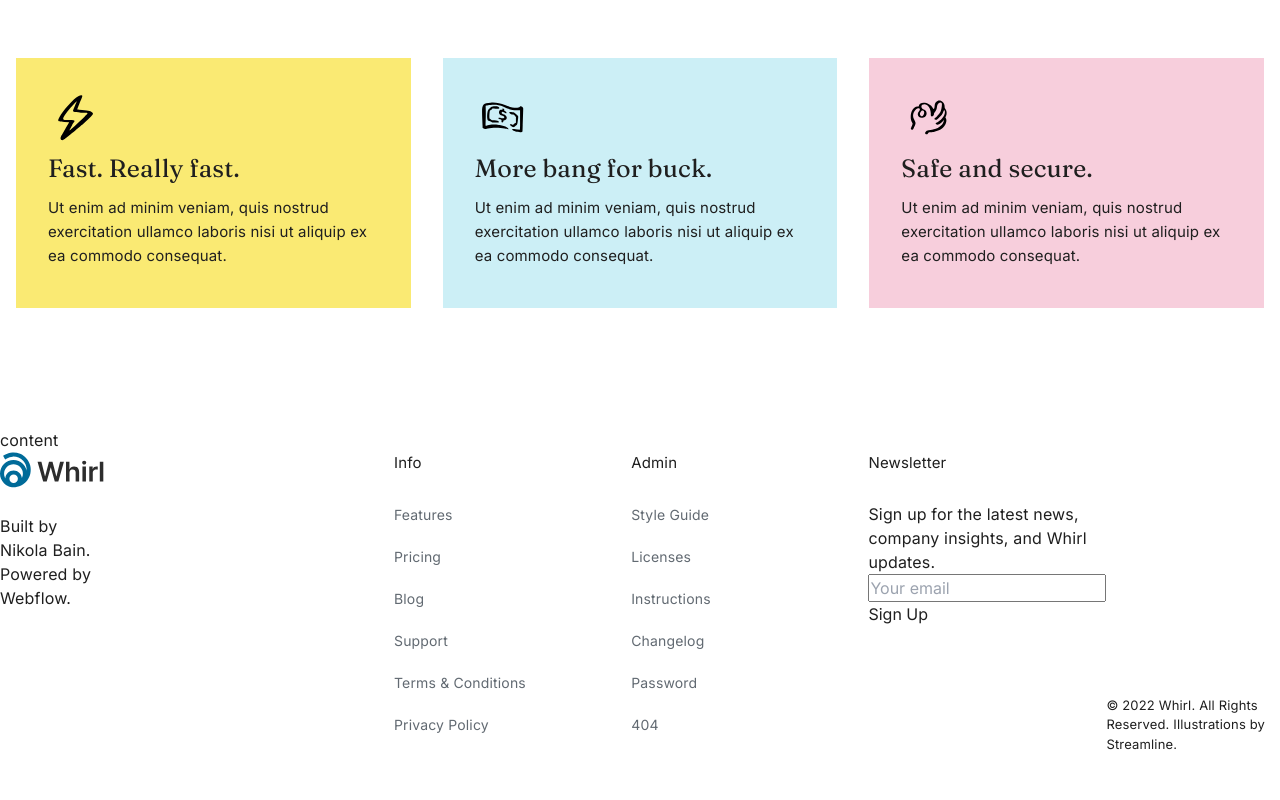
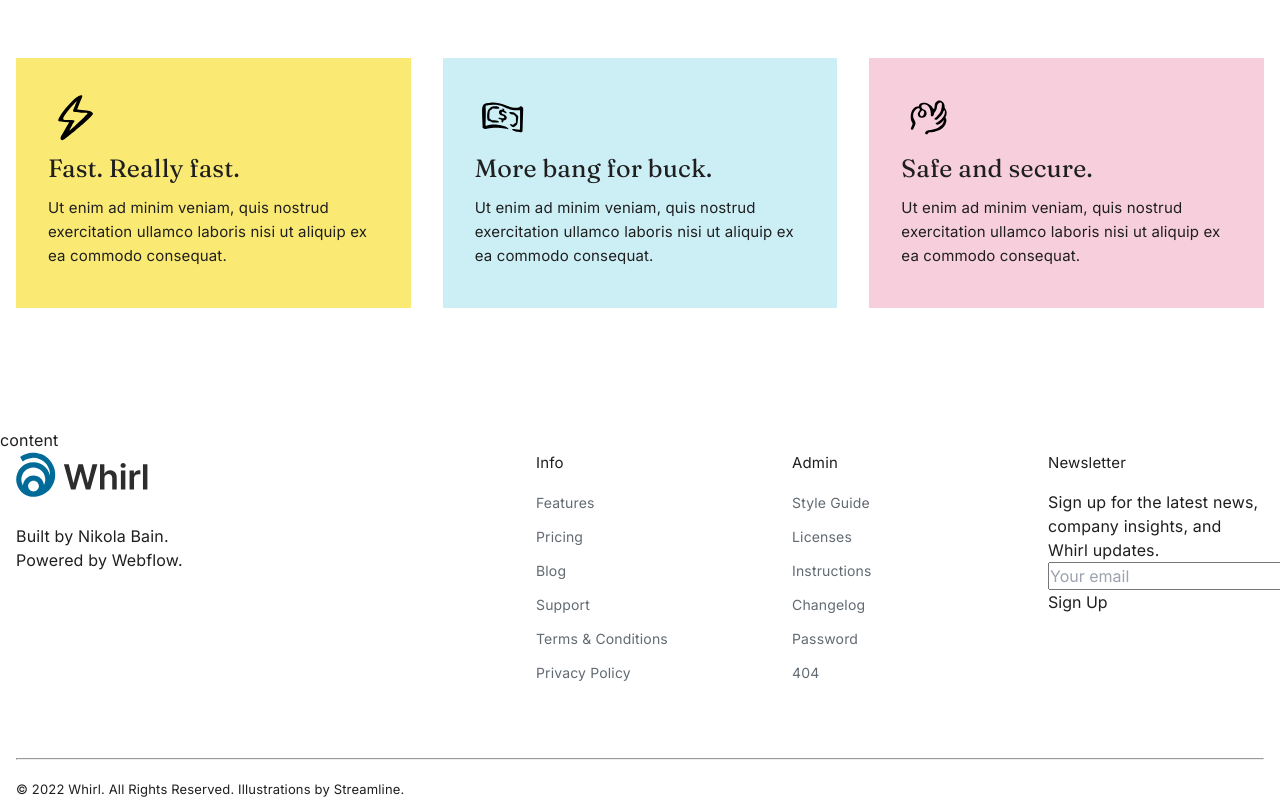
Before and after one commit to MivEid/CopyWhirl, a website built with Vite: page index.html in a window 1280 px wide. Shown: the part 892-1692 px from the top of the page. Before the commit the page ends 1646 px from the top, so only its background shows below. Built offline with nearby package versions, Linux system fonts and the light colour scheme.

Commit message:
footer formating help

```diff
--- a/index.html
+++ b/index.html
@@ -565,8 +565,8 @@
       </header>
       <div class="page__content">content</div>
       <footer class="page__footer">
-        <div class="contanier">
-          <div class="footer__contanier">
+        <div class="container">
+          <div class="footer__container">
             <div class="footer__main">
               <div class="footer__brand">
                 <div class="footer__logo">
@@ -587,7 +587,6 @@
                   Built by Nikola Bain.<br />
                   Powered by Webflow.
                 </p>
-              </div>
               </div>
               <div class="footer__links">
                 <div class="footer__column">
@@ -614,15 +613,19 @@
                 </div>
                 <div class="footer__column">
                   <h3 class="footer__column-title">Newsletter</h3>
-                <p class="footer__newsletter-text">Sign up for the latest news, company insights, and Whirl updates.</p>
+                  <p class="footer__newsletter-text">
+                    Sign up for the latest news, company insights, and Whirl updates.
+                  </p>
                   <form class="footer__form">
                     <input type="email" placeholder="Your email" class="footer__input" />
                     <button type="submit" class="footer__button">Sign Up</button>
                   </form>
                 </div>
               </div>
+            </div>
+
             <div class="footer__bottom">
-              <div class="footer__separator"></div>
+              <hr class="footer__separator" />
               <p class="footer__copyright">© 2022 Whirl. All Rights Reserved. Illustrations by Streamline.</p>
             </div>
           </div>
--- a/src/styles/components/footer.css
+++ b/src/styles/components/footer.css
@@ -1,28 +1,39 @@
 .footer {
+}
+
+.footer__container {
   display: flex;
-  justify-content: center;
+  flex-direction: column;
 }
-.footer__contanier {
+.footer__main {
   display: flex;
   flex-direction: row;
+  margin-bottom: 64px;
 }
+
 .footer__links {
   display: grid;
-  grid-template-columns: repeat(3, 1fr);
+  grid-template-columns: repeat(3, 216px);
+  margin-left: auto;
   gap: 40px;
 }
 
 .footer__brand {
-  margin-bottom: 25px;
-  margin-right: 288px;
+  display: flex;
+  flex-direction: column;
 }
-.footer__logo {
+
+.footer__logo svg {
+  width: 135px;
+  height: 47px;
   margin-bottom: 25px;
 }
-.footer__descruption {
+
+.footer__description {
 }
+
 .footer__column-title {
-  margin-bottom: 28px;
+  margin-bottom: 16px;
   font-size: 15px;
   color: var (--color-umbra);
 }
@@ -31,7 +42,7 @@
   color: var(--color-feather);
 }
 .footer__list li {
-  margin-bottom: 18px;
+  margin-bottom: 10px;
 }
 
 .footer__link {
```
Lines whose indentation alone changed are shown as unchanged.
